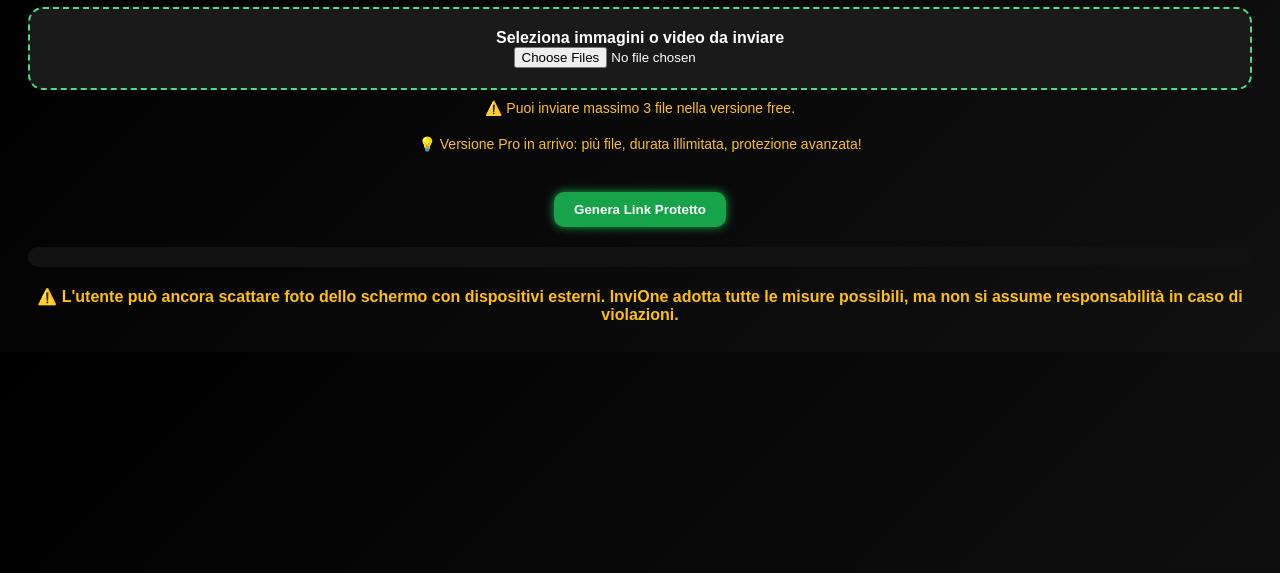
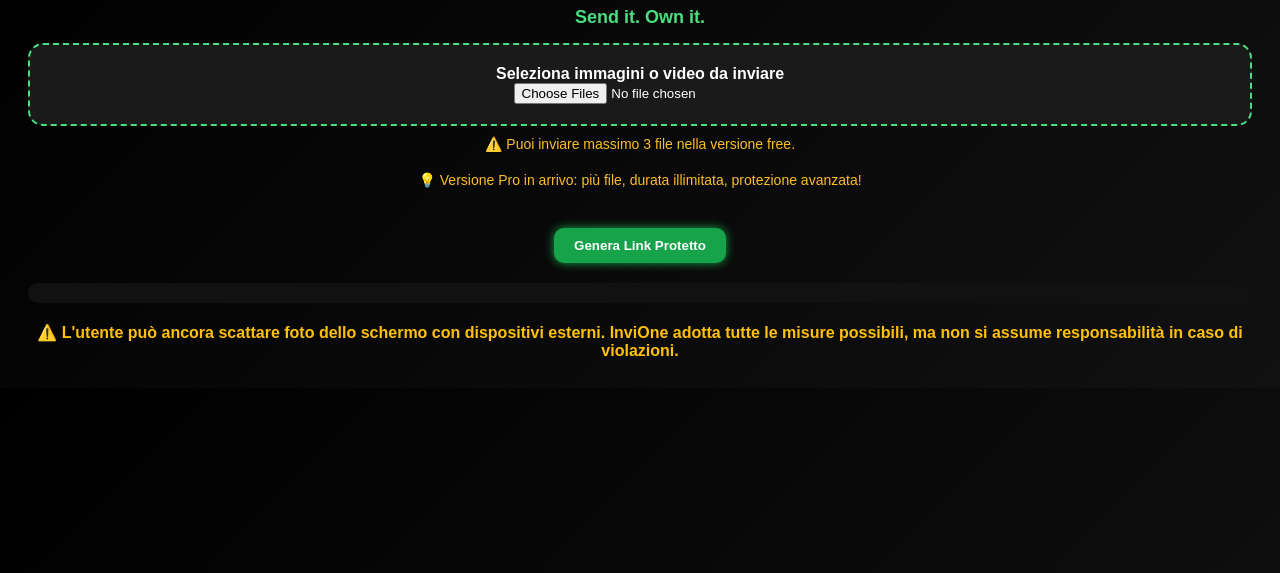
Before and after one commit to InviOne-Holding/invione-demo, a plain HTML site: page index.html in a window 1280 px wide. Shown: the part 101-674 px from the top of the page. Drawn offline with nearby package versions, Linux system fonts and the light colour scheme.

Commit message:
Update index.html

```diff
--- a/index.html
+++ b/index.html
@@ -30,6 +30,7 @@ body { background: linear-gradient(135deg, #000, #111); color: #fff; font-family
 
 <div id="mainContent" style="display:none">
 <h1>Benvenuto su InviOne</h1>
+<h2 style="color: #4ade80; margin-top: 5px; font-size: 18px;">Send it. Own it.</h2>
 <div class="upload-zone">
 <label for="fileInput"><strong>Seleziona immagini o video da inviare</strong></label><br>
 <input type="file" id="fileInput" accept="image/*,video/*" multiple>
@@ -45,6 +46,7 @@ body { background: linear-gradient(135deg, #000, #111); color: #fff; font-family
 
 <div id="protectedView" style="display:none">
 <h1>Visualizzazione Protetta</h1>
+<h2 style="color: #4ade80; margin-top: 5px; font-size: 18px;">Send it. Own it.</h2>
 <p>I file inviati sono protetti.</p>
 <div id="fileList" style="margin-top:20px"></div>
 <img id="logo-fixed" src="logo-invione.png" alt="Logo InviOne">
```
